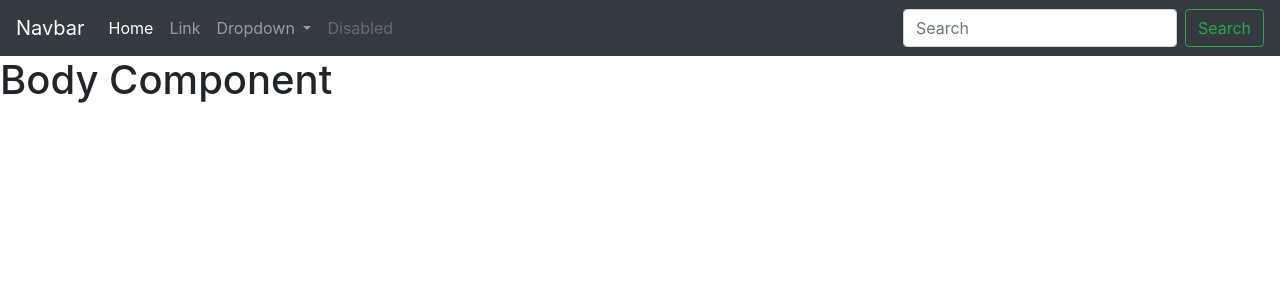
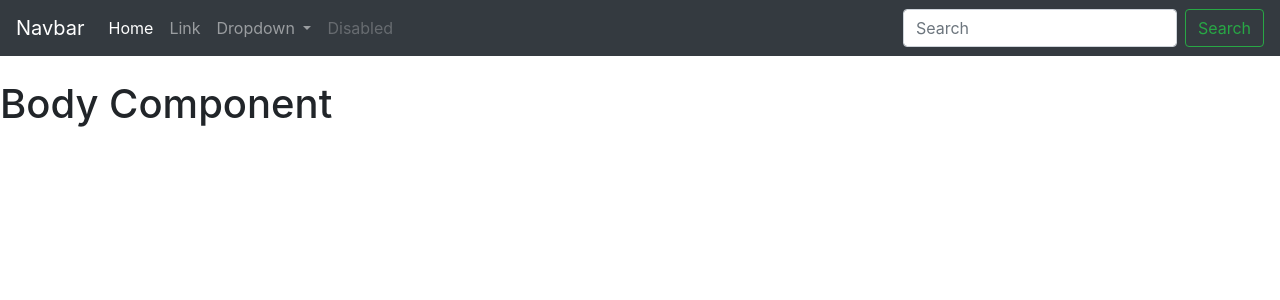
Before and after one commit to IsaacYAGI/hola-mundo-angular, an Angular app: page / in a window 1280 px wide. Shown: the top 300 px of the page. Built offline with nearby package versions, Linux system fonts and the light colour scheme.

Commit message:
Agrega clase container al body component

```diff
--- a/src/app/app.component.html
+++ b/src/app/app.component.html
@@ -2,4 +2,6 @@
 
 </app-header>
 
-<app-body></app-body>
+<app-body class="container">
+
+</app-body>
```
